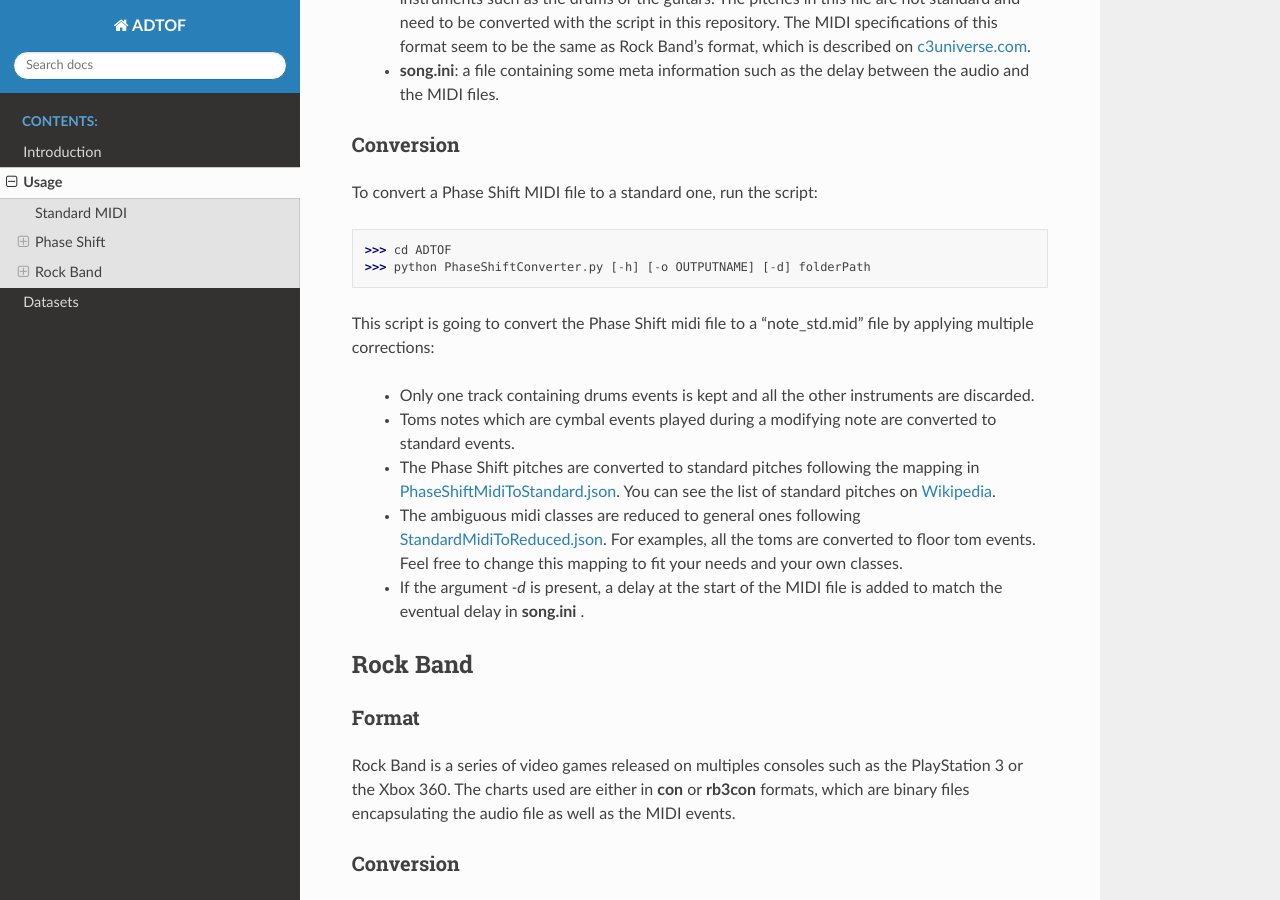
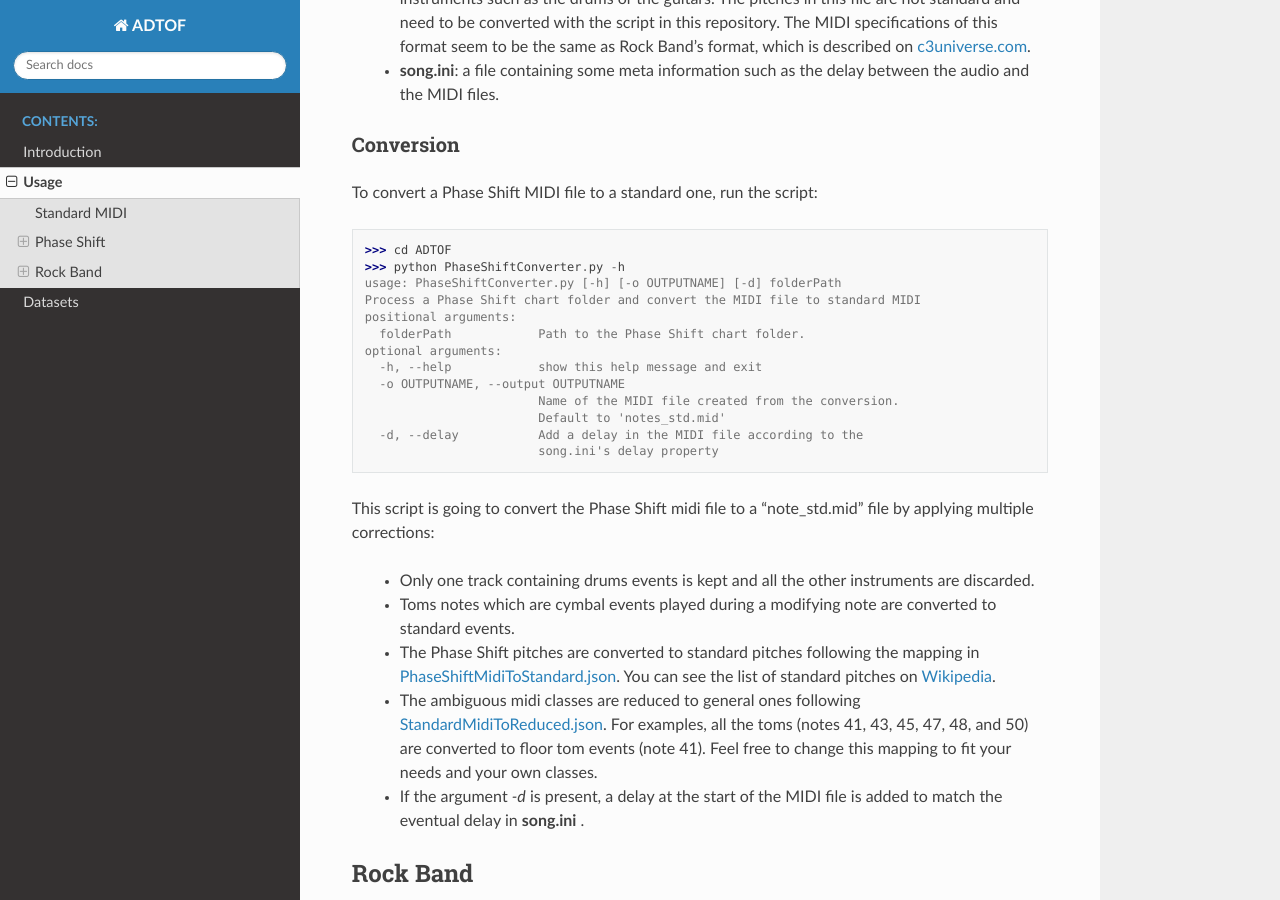
Before and after one commit to MZehren/ADTOF, a Sphinx documentation site: the page built from docs/usage.rst, in a window 1280 px wide and 900 px high, scrolled down 815 px. Built offline with Sphinx 7.4.7 and the Read the Docs theme 2.0.0, drawn with Linux system fonts in a browser that asks for light colours.

Commit message:
Correct link to the mapping dictionnaries

```diff
--- a/docs/introduction.rst
+++ b/docs/introduction.rst
@@ -5,7 +5,7 @@ Automatic drum transcription (ADT) is the problem of automatically creating a dr
 Usually, softwares doing ADT need a music file as an input and produce a midi file from it.
 One of the current issues in this field is the lack of training data which consist of music already annotated manually.
 
-this project, Automatic drum transcription on fire (ADTOF) is an effort to list existing format of drum transcription available online and utilize them as ADT training data by converting them to a standard MIDI file aligned to an audio file.
+this project, Automatic Drum Transcription On Fire (ADTOF) is an effort to list existing format of drum transcription available online and utilize them as ADT training data by converting them to a standard MIDI file aligned to an audio file.
 
 This project rose from the idea that finding a transcription from any moderately famous song is easy with a simple google search.
 Online services offer crowdsourced human-made transcriptions which are usually in text, HTML, MIDI, or guitar pro formats (`example 1`_).
@@ -36,7 +36,7 @@ The general template of the correlation between the game controller and a real d
  - Green cymbal = Crash Cymbal
 
 This template is not necessarily followed by the annotator as the gameplay experienced can be favoured against a more precise annotation.
-To overcome this problem, we propose to remove all the ambiguity in the annotations by mapping the precise classes to general ones (see :ref:`Usage <usage>`).
+To overcome this problem, we propose to remove all the ambiguity in the annotations by mapping the precise classes to general ones (see :ref:`usage`).
 
 
 All the charts transcribed by humans don't necessarily match the same level of quality.
--- a/docs/usage.rst
+++ b/docs/usage.rst
@@ -38,18 +38,31 @@ Conversion
 To convert a Phase Shift MIDI file to a standard one, run the script:
 
 >>> cd ADTOF
->>> python PhaseShiftConverter.py [-h] [-o OUTPUTNAME] [-d] folderPath
+>>> python PhaseShiftConverter.py -h
+usage: PhaseShiftConverter.py [-h] [-o OUTPUTNAME] [-d] folderPath
+Process a Phase Shift chart folder and convert the MIDI file to standard MIDI
+positional arguments:
+  folderPath            Path to the Phase Shift chart folder.
+optional arguments:
+  -h, --help            show this help message and exit
+  -o OUTPUTNAME, --output OUTPUTNAME
+                        Name of the MIDI file created from the conversion.
+                        Default to 'notes_std.mid'
+  -d, --delay           Add a delay in the MIDI file according to the
+                        song.ini's delay property
+
+
 
 This script is going to convert the Phase Shift midi file to a "note_std.mid" file by applying multiple corrections:
 
  - Only one track containing drums events is kept and all the other instruments are discarded.
  - Toms notes which are cymbal events played during a modifying note are converted to standard events.
  - The Phase Shift pitches are converted to standard pitches following the mapping in PhaseShiftMidiToStandard.json_. You can see the list of standard pitches on Wikipedia_.
- - The ambiguous midi classes are reduced to general ones following StandardMidiToReduced.json_. For examples, all the toms are converted to floor tom events. Feel free to change this mapping to fit your needs and your own classes.
+ - The ambiguous midi classes are reduced to general ones following StandardMidiToReduced.json_. For examples, all the toms (notes 41, 43, 45, 47, 48, and 50) are converted to floor tom events (note 41). Feel free to change this mapping to fit your needs and your own classes.
  - If the argument *-d* is present, a delay at the start of the MIDI file is added to match the eventual delay in **song.ini** .
 
-.. _PhaseShiftMidiToStandard.json: https://github.com/MZehren/ADTOF/blob/master/ADTOF/conversionDictionnaries/PhaseShiftMidiToStandard.json
-.. _StandardMidiToReduced.json: https://github.com/MZehren/ADTOF/blob/master/ADTOF/conversionDictionnaries/StandardMidiToReduced.json
+.. _PhaseShiftMidiToStandard.json: https://github.com/MZehren/ADTOF/blob/master/ADTOF/mappingDictionaries/PhaseShiftMidiToStandard.json
+.. _StandardMidiToReduced.json: https://github.com/MZehren/ADTOF/blob/master/ADTOF/mappingDictionaries/StandardMidiToReduced.json
 
 Rock Band
 -----------
```
Also changed, not shown: README.rst (+12 -1 lines).
